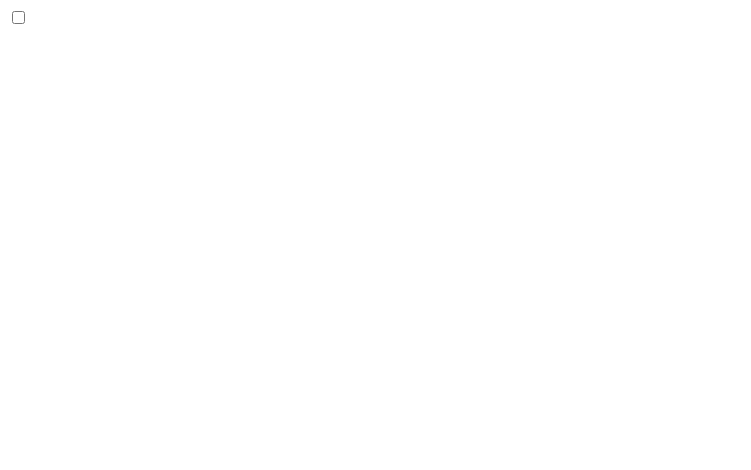
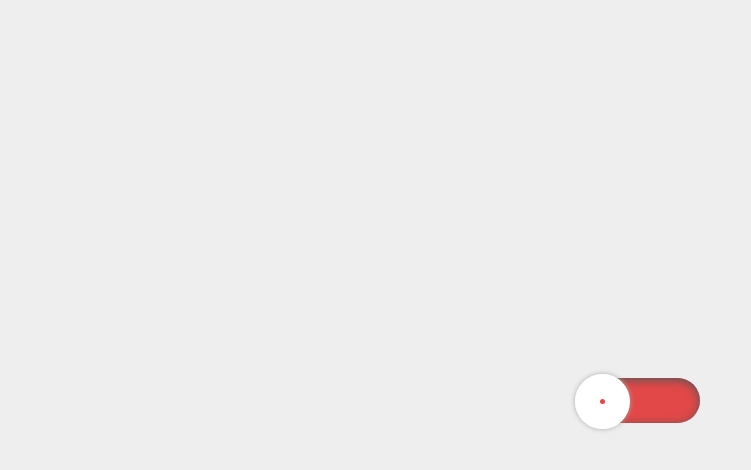
Before and after one commit to Marshal10/checkbox-toggle-css, a plain HTML site: page index.html in a window 1280 px wide. Shown: the whole page, without its empty margins (0-751 px from the left). Drawn offline with Linux system fonts and the light colour scheme.

Commit message:
Css stylings

```diff
--- a/index.html
+++ b/index.html
@@ -8,7 +8,7 @@
 </head>
 <body>
     <div class="container">
-        <input type="checkbox" id="check">
+        <input type="checkbox" id="check" hidden>
         <label for="check" class="toggle">
             <div class="circle"></div>
         </label>
--- a/style.css
+++ b/style.css
@@ -0,0 +1,34 @@
+*{
+    margin: 0;
+    padding: 0;
+    box-sizing: border-box;
+}
+
+.container{
+    width: 100%;
+    height: 100vh;
+    display: flex;
+    align-items: center;
+    justify-content: center;
+    background-color: #eee;
+}
+
+.toggle{
+    width: 120px;
+    height: 45px;
+    background-color: #e24848;
+    border-radius: 50px;
+    box-shadow: inset 0 2px 10px #555;
+    position: relative;
+}
+
+.circle{
+    width: 55px;
+    height: 55px;
+    border: 25px solid #fff;
+    border-radius: 50%;
+    position: absolute;
+    top: -4px;
+    left: -5px;
+    box-shadow: 0 0 5px #aaa;
+}
```
